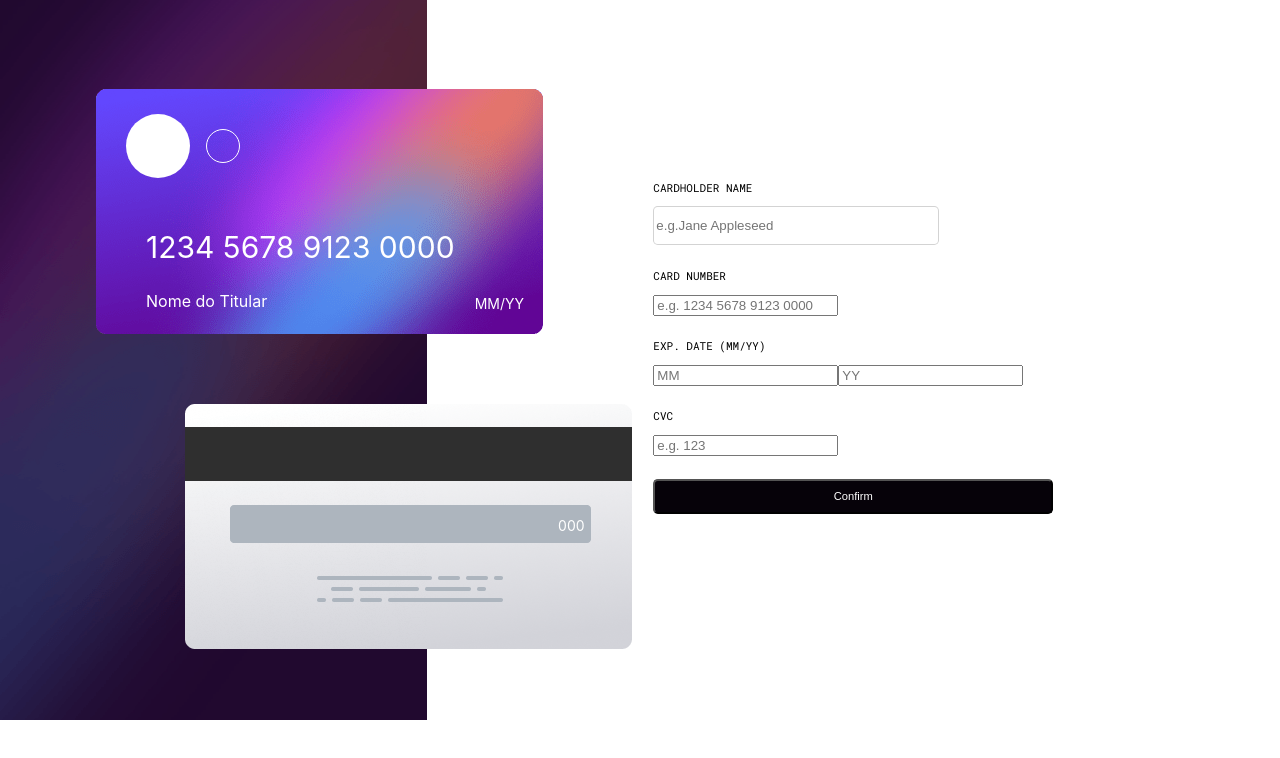
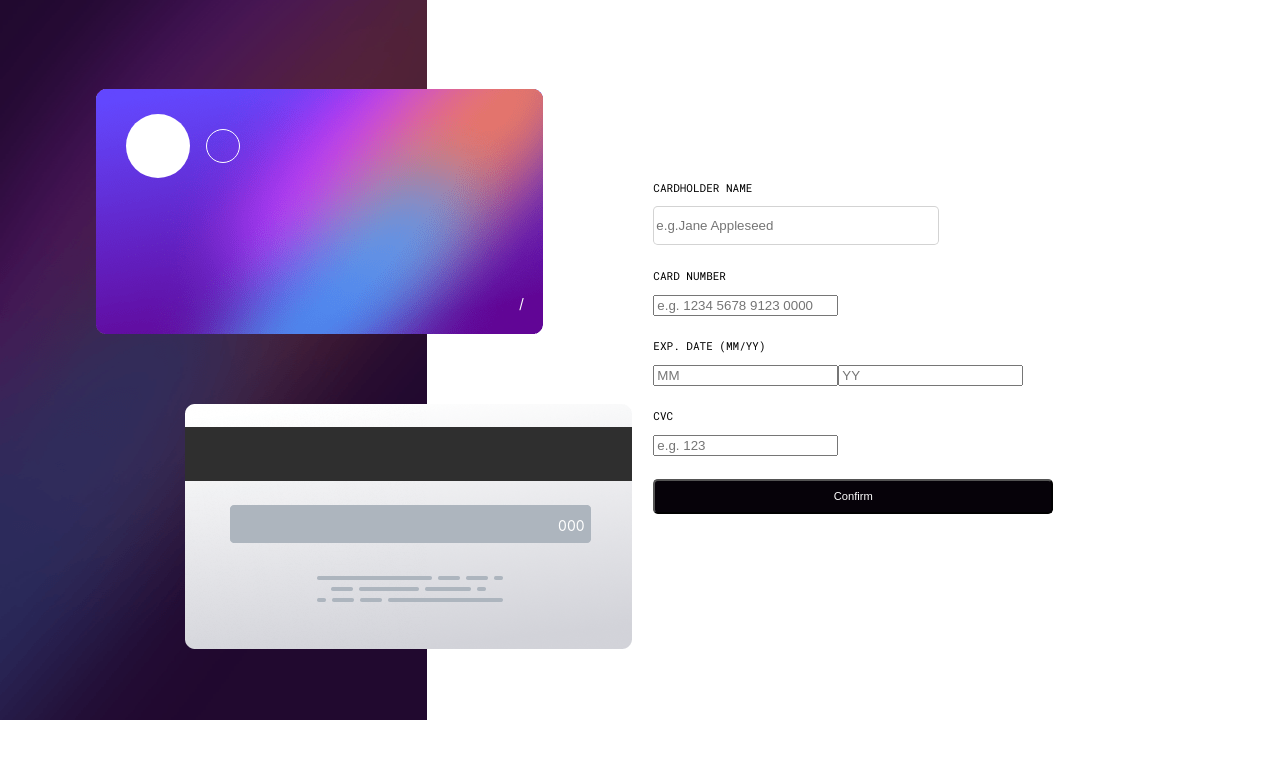
Before and after one commit to CristianeNazareth/projeto_card, a React (Create React App) app: page / in a window 1280 px wide. Shown: the top 758 px of the page. Built offline with nearby package versions, Linux system fonts and the light colour scheme.

Commit message:
show form data on card

```diff
--- a/src/components/CardBack/CardBack.jsx
+++ b/src/components/CardBack/CardBack.jsx
@@ -8,7 +8,7 @@ const CardBack = () => {
 
         <div className="container_card_back" >
             {/* <img src="../../assets/images/card-logo.svg" alt="" /> */}
-            <div className="cvc_card">000</div>
+            <div id="card-cvc" className="cvc_card">000</div>
         </div>
 
     )
--- a/src/components/CardFront/CardFront.jsx
+++ b/src/components/CardFront/CardFront.jsx
@@ -2,25 +2,24 @@ import React from "react";
 import './CardFront.css';
 
 
+const CardFront = ({cardNumber, cardHolderName, cardDateM, cardDateY}
+) => {
 
-const CardFront = () => {
     return (
 
         <div className="container_card_front" >
-            {/* <img src="../../assets/images/card-logo.svg" alt="" /> */}
+
             <div className="card_band"></div>
             <div className="band"></div>
-            <div className="number_card">1234 5678 9123 0000</div>
+            <div id="card-number" className="number_card">{cardNumber}</div>
 
-            <p className="name_card">Nome do Titular</p>
-            <div className="date_card">MM/YY</div>
+            <p id="card-holder-name" className="name_card">{cardHolderName}</p>
+            <div id="card-date" className="date_card">{cardDateM}/{cardDateY}</div>
+
         </div>
 
+    )
 
-    )
 }
 
-
-
-
 export default CardFront;
--- a/src/components/Form/Form.css
+++ b/src/components/Form/Form.css
@@ -41,6 +41,7 @@
     width: 100%;
     height: var(--field-height);
     border-radius: var(--radius-border);
+    cursor: pointer;
 }
 .main_input {
     margin-bottom: 1.4rem;
--- a/src/components/Form/Form.jsx
+++ b/src/components/Form/Form.jsx
@@ -4,59 +4,93 @@ import './Form.css';
 
 
 const Form = () => {
-    const [name, setName] = useState('');
-    const [number, setNumber] = useState('');
-
-    const [dateM, setDateM] = useState('');
-    const [dateY, setDateY] = useState('');
-
-    const [cvc, setCvc] = useState('');
+    const [cardNumber, setCardNumber] = useState("");
+    const [cardHolderName, setCardHolderName] = useState("");
+    const [cardDateM, setCardDateM] = useState("");
+    const [cardDateY, setCardDateY] = useState("");
+    const [cvc, setCvc] = useState("");
 
     const formSubmit = (e) => {
         e.preventDefault();
+    // }
+        const cardFrontProps = {
+            cardNumber: cardNumber || "1234 5678 9123 0000",
+            cardHolderName: cardHolderName || "Nome do Titular",
+            cardDateM: cardDateM || "MM",
+            cardDateY: cardDateY || "YY",
+            cvc: cvc || "123",
+        };
 
-        console.log('Nome:', name)
-        console.log('Numero:', number)
+        updateCardFront(cardFrontProps)
+}
 
-        console.log('Data:', dateM)
-        console.log('Data:', dateY)
+    const updateCardFront = (cardFrontProps) => {
+        document.getElementById('card-number').innerText = cardFrontProps.cardNumber;
+        document.getElementById('card-holder-name').innerText = cardFrontProps.cardHolderName;
+        document.getElementById('card-date').innerText = `${cardFrontProps.cardDateM}/${cardFrontProps.cardDateY}`
+        document.getElementById('card-cvc').innerText = cardFrontProps.cvc;
 
-        console.log('cvc:', cvc)
     }
 
     return (
-        <form onSubmit={formSubmit} >
-
-
+        <form onSubmit={formSubmit}>
         <div className="main_input">
             <p className="name letter">CARDHOLDER NAME</p>
-            <input className="input_name" type="text" value={name} onChange={(e) => setName(e.target.value)} placeholder="e.g.Jane Appleseed" />
+            <input
+            className="input_name"
+            type="text"
+            value={cardHolderName}
+            onChange={(e) => setCardHolderName(e.target.value)}
+            placeholder="e.g.Jane Appleseed"
+        />
         </div>
 
         <div className="main_input">
             <p className="number letter">CARD NUMBER</p>
-            <input className="input_number" type="number" value={number} onChange={(e) => setNumber(e.target.value)} placeholder="e.g. 1234 5678 9123 0000" />
+            <input
+            className="input_number"
+            type="text"
+            value={cardNumber}
+            onChange={(e) => setCardNumber(e.target.value)}
+            placeholder="e.g. 1234 5678 9123 0000"
+            />
         </div>
 
         <div className="main_input">
             <p className="dateM letter">EXP. DATE (MM/YY)</p>
-
-            <input className="input_dateM" type="number" value={dateM} onChange={(e) => setDateM(e.target.value)} placeholder="MM" />
-
-            <input className="input_dateY" type="number" value={dateY} onChange={(e) => setDateY(e.target.value)} placeholder="YY" />
-
+            <input
+            className="input_dateM"
+            type="number"
+            value={cardDateM}
+            onChange={(e) => setCardDateM(e.target.value)}
+            placeholder="MM"
+            />
+            <input
+            className="input_dateY"
+            type="number"
+            value={cardDateY}
+            onChange={(e) => setCardDateY(e.target.value)}
+            placeholder="YY"
+            />
         </div>
-
 
         <div className="main_input">
             <p className="cvc letter">CVC</p>
-            <input className="input_cvc" type="number" value={cvc} onChange={(e) => setCvc(e.target.value)} placeholder="e.g. 123" />
+            <input
+            className="input_cvc"
+            type="number"
+            value={cvc}
+            onChange={(e) => setCvc(e.target.value)}
+            placeholder="e.g. 123"
+            />
         </div>
 
+        <button className="btn_confirm" type="submit">
+            Confirm
+        </button>
 
-        <button className="btn_confirm" type="submit">Confirm</button>
     </form>
-    )
+)
 }
 
 export default Form;
```
